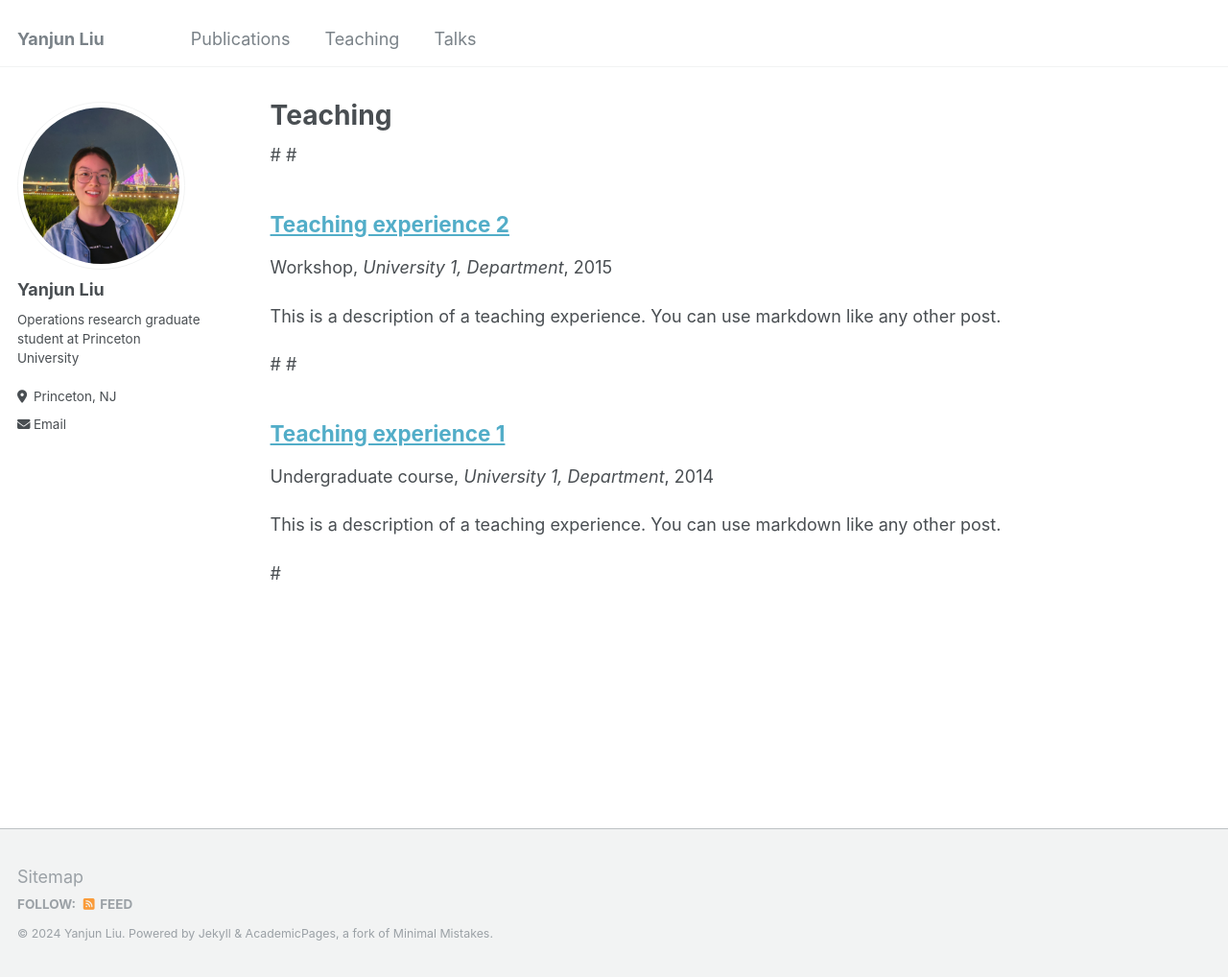
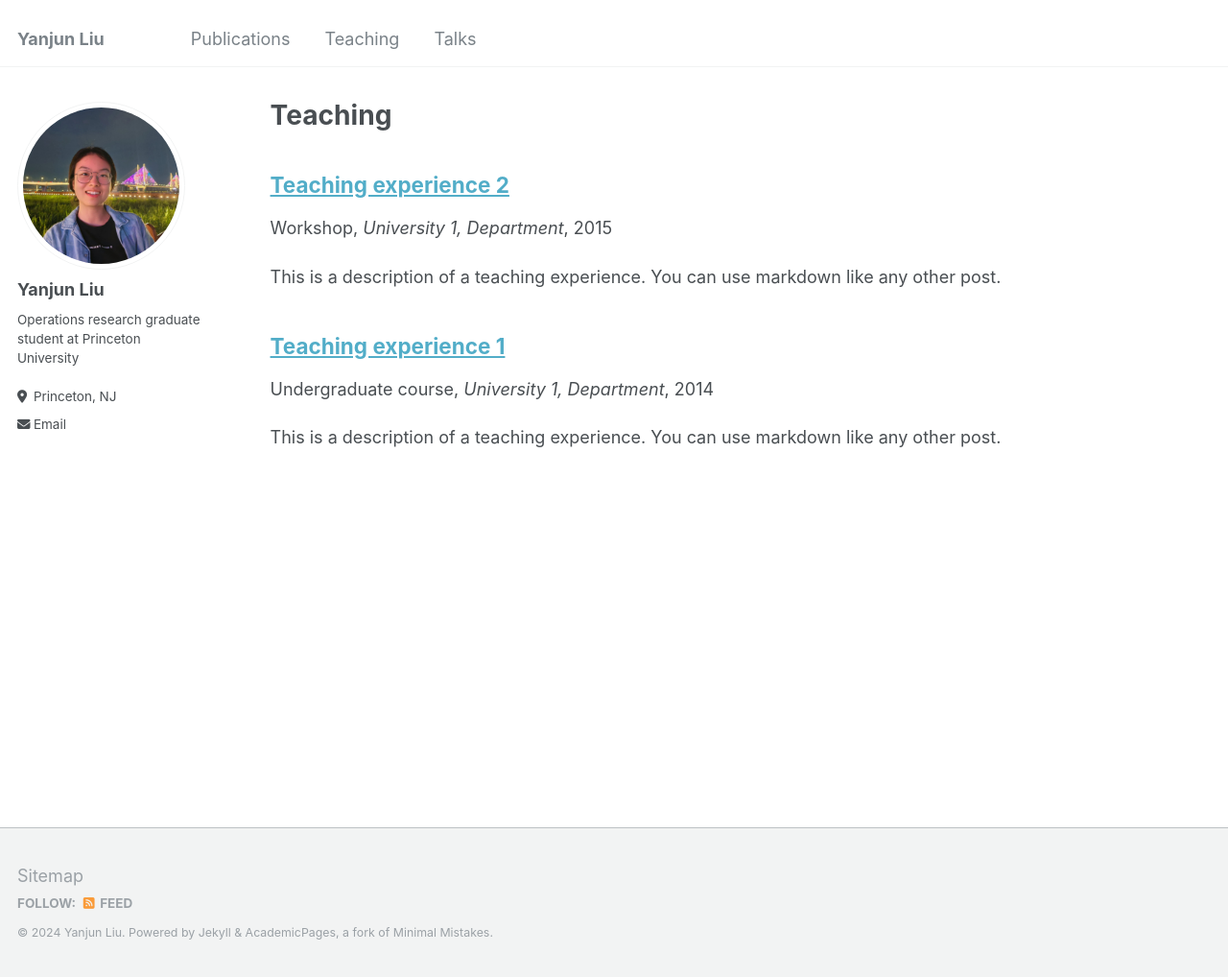
Before and after one commit to yanjunliu-regina/yanjunliu-regina.github.io, a Jekyll site: the page built from _pages/teaching.html, in a window 1280 px wide and 1018 px high. Shown: the whole window at 96% size. Built offline with Jekyll 4.4.1, drawn with Linux system fonts in a browser that asks for light colours.

```diff
--- a/_pages/teaching.html
+++ b/_pages/teaching.html
@@ -1,12 +1,12 @@
 ---
 layout: archive
 title: "Teaching"
-permalink: /#teaching
+permalink: /teaching
 author_profile: true
 ---
 
 {% include base_path %}
 
-#{% for post in site.teaching reversed %}
-#  {% include archive-single.html %}
-#{% endfor %}
+{% for post in site.teaching reversed %}
+  {% include archive-single.html %}
+{% endfor %}
```
